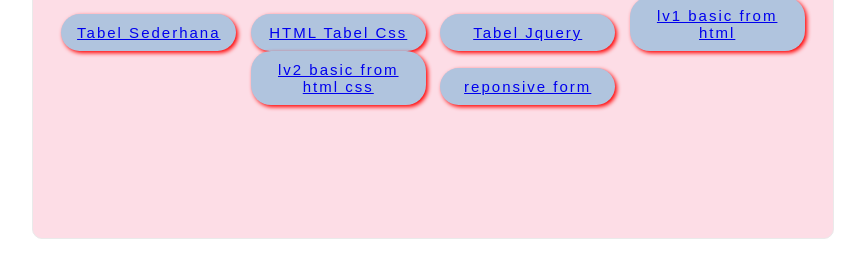
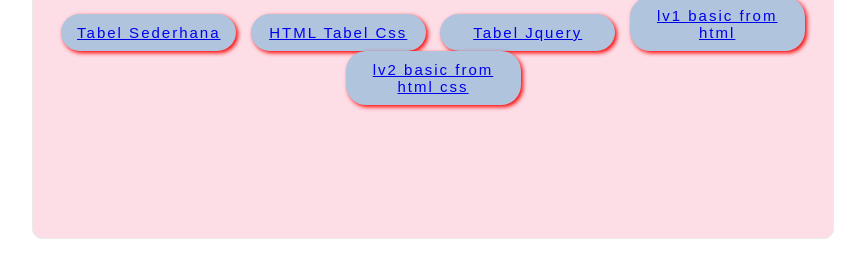
Before and after one commit to nuraeniikmi/nuraeniikmi.github.io, a plain HTML site: page index.html in a window 1280 px wide. Shown: the part 411-688 px from the top of the page, without its empty margins (207-1072 px from the left). Drawn offline with Linux system fonts and the light colour scheme.

Commit message:
Update index.html

```diff
--- a/index.html
+++ b/index.html
@@ -94,7 +94,6 @@
 		<button><a href="p03/Table with jquery.html">Tabel Jquery</a></button>
 		<button><a href="p03/lv1 Basic HTML Form.html">lv1 basic from html</a></button>
 		<button><a href="p04/lv2 from/lv2 basic html css from.html">lv2 basic from html css</a></button>
-		<button><a href="lv3 reponsive/Reponsive From.html">reponsive form</a></button>
 	</div>
 
 </body>
```
